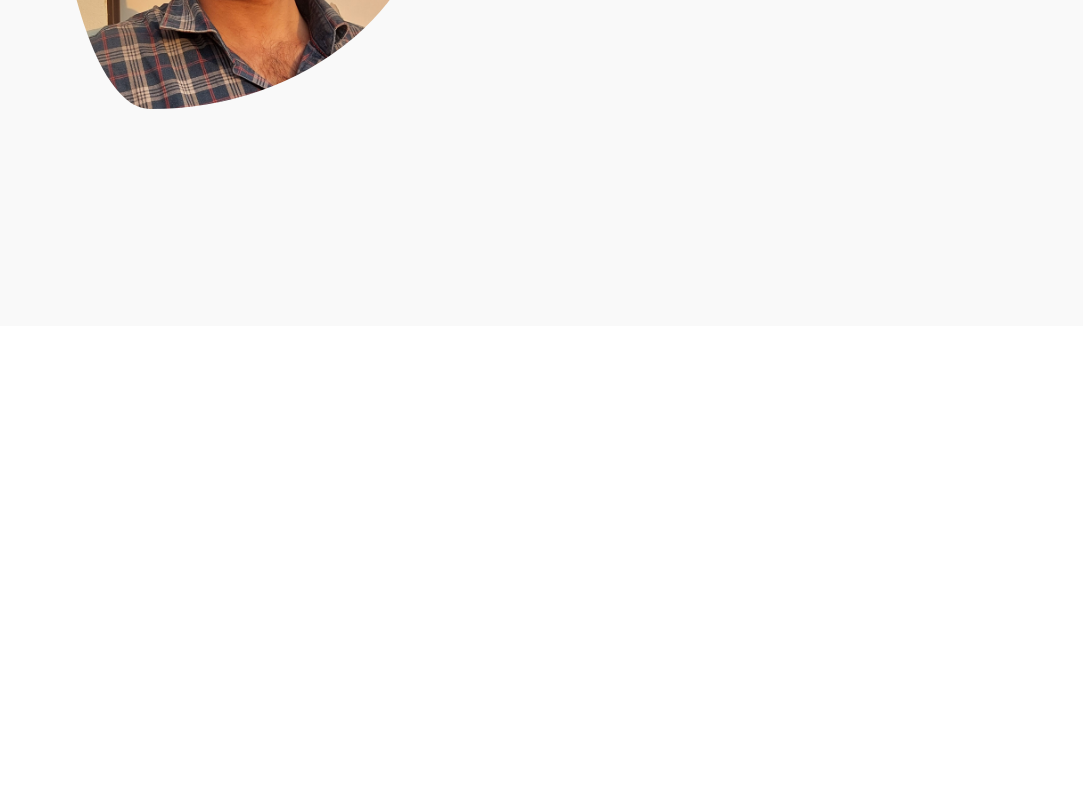
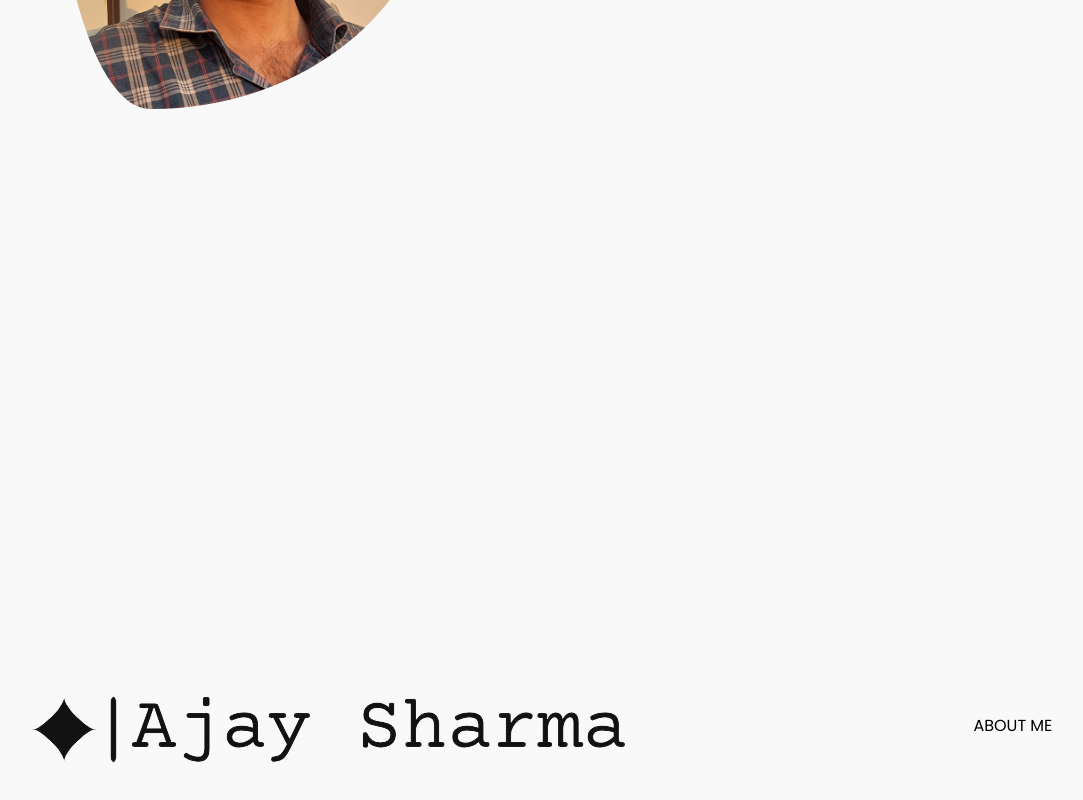
Before and after one commit to ajshrmaofficial/ajshrmaofficial.github.io, a React (Vite) app: page / in a window 1280 px wide. Shown: the part 474-1274 px from the top of the page, without its empty margins (121-1204 px from the left). Before the commit the page ends 800 px from the top, so only its background shows below. Built offline with nearby package versions, Linux system fonts and the light colour scheme.

Commit message:
refactor: included About page in layout

```diff
--- a/src/components/Page.tsx
+++ b/src/components/Page.tsx
@@ -1,11 +1,11 @@
-// import About from "./About";
+import About from "./About";
 import Home from "./Home";
 
 function Page(){
     return(
         <div className="lg:w-5/6 mx-auto">
         <Home/>
-        {/* <About/> */}
+        <About/>
         </div>
     )
 }
```
